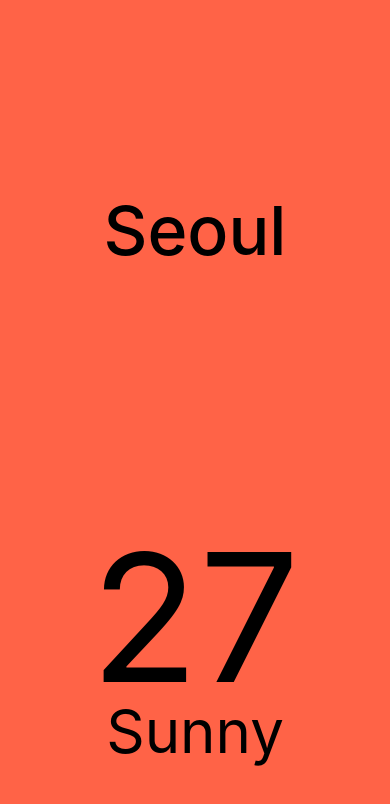
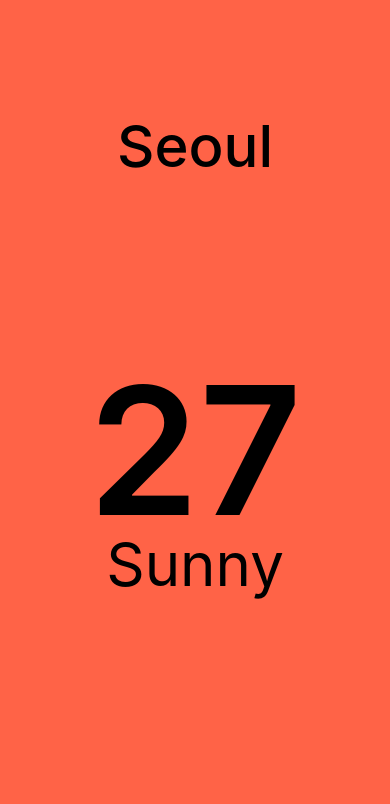
Before and after one commit to wonjangcloud9/weather, a React Native app: screen / in a window 390 px wide. Shown: the top 804 px of the page. Built offline with nearby package versions, Linux system fonts and the light colour scheme.

Commit message:
dimension

```diff
--- a/App.js
+++ b/App.js
@@ -1,5 +1,7 @@
 import { StatusBar } from "expo-status-bar";
-import { StyleSheet, Text, View, ScrollView } from "react-native";
+import { StyleSheet, Text, View, ScrollView, Dimensions } from "react-native";
+
+const { width: SCREEN_WIDTH } = Dimensions.get("window");
 
 export default function App() {
   return (
@@ -7,7 +9,12 @@
       <View style={styles.city}>
         <Text style={styles.cityName}>Seoul</Text>
       </View>
-      <ScrollView style={styles.weather}>
+      <ScrollView
+        pagingEnabled
+        horizontal
+        showsHorizontalScrollIndicator={false}
+        contentContainerStyle={styles.weather}
+      >
         <View style={styles.day}>
           <Text style={styles.temp}>27</Text>
           <Text style={styles.description}>Sunny</Text>
@@ -36,23 +43,21 @@
   },
   city: {
     flex: 1.2,
-
     justifyContent: "center",
     alignItems: "center",
   },
   cityName: {
-    fontSize: 68,
+    fontSize: 58,
     fontWeight: "500",
   },
-  weather: {
-    flex: 3,
-  },
+  weather: {},
   day: {
-    flex: 1,
+    width: SCREEN_WIDTH,
     alignItems: "center",
   },
   temp: {
     marginTop: 50,
+    fontWeight: "600",
     fontSize: 178,
   },
   description: {
```
